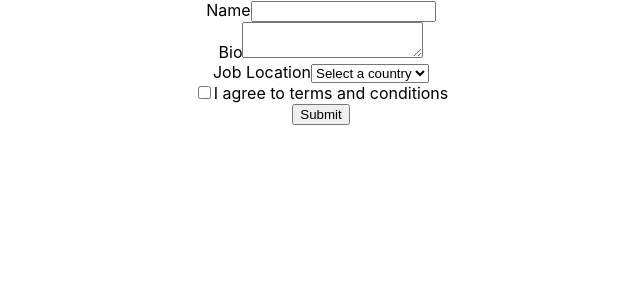
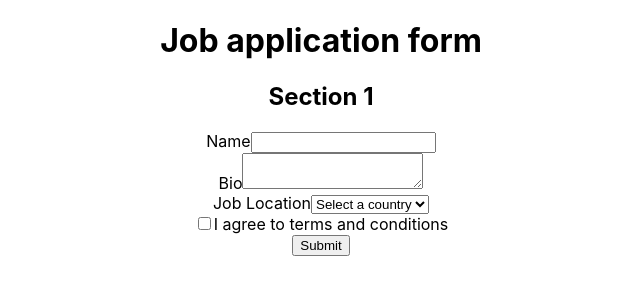
Before and after one commit to wontae-gramin9/React-testing-library, a React (Create React App) app: page / in a window 1280 px wide. Shown: the top 300 px of the page, without its empty margins (319-959 px from the left). Built offline with nearby package versions, Linux system fonts and the light colour scheme.

Commit message:
[RTL Query] getByRole() options: level

```diff
--- a/src/components/application/Application.tsx
+++ b/src/components/application/Application.tsx
@@ -1,5 +1,8 @@
 export default function Application() {
   return (
+    <>
+      <h1>Job application form</h1>
+      <h2>Section 1</h2>
       <form>
         <div>
           <label htmlFor="name">Name</label>
@@ -27,5 +30,6 @@ export default function Application() {
         </div>
         <button>Submit</button>
       </form>
+    </>
   )
 }
```
Also changed, not shown: 1 other file (tests, documents, lock files or other folders). Lines whose indentation alone changed are shown as unchanged.
